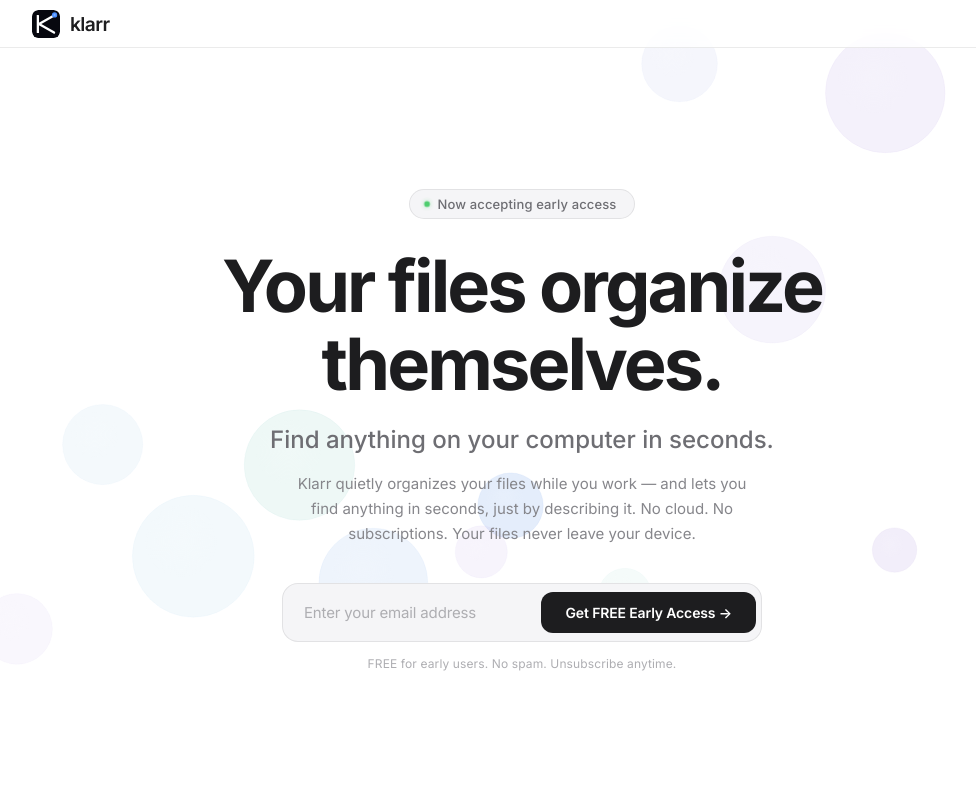
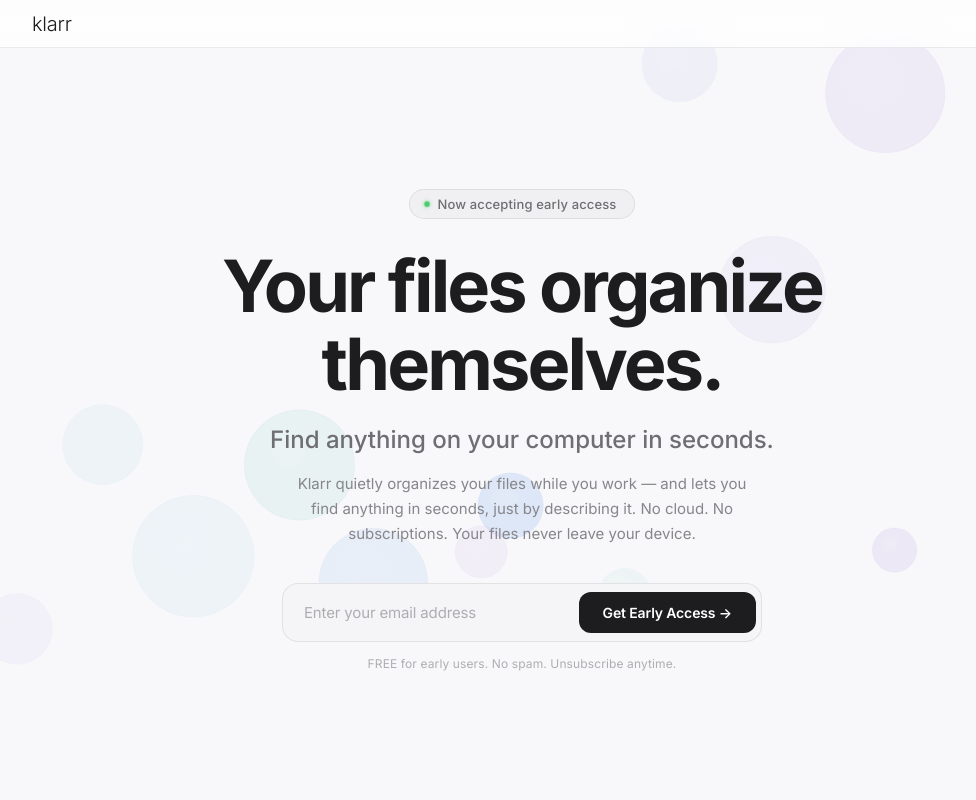
Before and after one commit to Adityasamant011/Klarr, a plain HTML site: page index.html in a window 1280 px wide. Shown: the top 800 px of the page, without its empty margins (118-1094 px from the left). Drawn offline with Linux system fonts and the light colour scheme.

Commit message:
Refactor: clean wordmark, subtle background, and improved content flow

```diff
--- a/index.html
+++ b/index.html
@@ -4,12 +4,26 @@
   <meta charset="UTF-8" />
   <meta name="viewport" content="width=device-width, initial-scale=1.0" />
   <title>Klarr — Your files organize themselves</title>
-  <meta name="description" content="Klarr is a local AI that silently organizes your files and lets you search everything with natural language. 100% on-device. No cloud. No subscriptions." />
+  <meta name="description" content="Klarr is a local AI that silently organizes your files and lets you find anything in seconds. 100% on-device. No cloud. No subscriptions." />
   <meta name="theme-color" content="#ffffff" />
+
+  <!-- Favicon -->
+  <link rel="icon" type="image/x-icon" href="favicon.ico">
+  <link rel="apple-touch-icon" href="logo.png">
+
+  <!-- Social Media Previews (Open Graph) -->
   <meta property="og:title" content="Klarr — Your files organize themselves" />
   <meta property="og:description" content="Find anything on your computer in seconds. Local AI file organizer. No cloud. No subscriptions." />
   <meta property="og:type" content="website" />
-  <meta property="og:url" content="https://klarr.net" />
+  <meta property="og:url" content="https://klarr.space" />
+  <meta property="og:image" content="https://klarr.space/logo.png" />
+
+  <!-- Twitter Card -->
+  <meta name="twitter:card" content="summary_large_image" />
+  <meta name="twitter:title" content="Klarr — Your files organize themselves" />
+  <meta name="twitter:description" content="Local AI file organizer. Find anything in seconds. 100% private." />
+  <meta name="twitter:image" content="https://klarr.space/logo.png" />
+
   <link rel="preconnect" href="https://fonts.googleapis.com" />
   <link rel="preconnect" href="https://fonts.gstatic.com" crossorigin />
   <link href="https://fonts.googleapis.com/css2?family=Inter:wght@300;400;500;600;700;800&display=swap" rel="stylesheet" />
@@ -24,21 +38,6 @@
   <nav id="navbar" class="navbar">
     <div class="nav-inner">
       <a href="/" class="logo" id="logo">
-        <svg class="logo-icon" xmlns="http://www.w3.org/2000/svg" width="32" height="32" viewBox="0 0 160 160">
-          <defs>
-            <clipPath id="clip">
-              <rect x="0" y="0" width="160" height="160" rx="36"/>
-            </clipPath>
-          </defs>
-          <g clip-path="url(#clip)">
-            <rect x="0" y="0" width="160" height="160" fill="#07080f"/>
-            <rect x="27" y="28" width="13" height="104" rx="3.5" fill="white"/>
-            <line x1="40" y1="80" x2="126" y2="31" stroke="white" stroke-width="13" stroke-linecap="round"/>
-            <line x1="40" y1="80" x2="126" y2="129" stroke="white" stroke-width="13" stroke-linecap="round"/>
-            <circle cx="129" cy="28" r="15" fill="#4A8FFF"/>
-            <circle cx="129" cy="28" r="6" fill="white" fill-opacity="0.3"/>
-          </g>
-        </svg>
         <span class="logo-text">klarr</span>
       </a>
     </div>
@@ -80,7 +79,7 @@ No cloud. No subscriptions. Your files never leave your device.
               autocomplete="email"
             />
             <button type="submit" class="cta-button" id="cta-button">
-              Get FREE Early Access →
+              Get Early Access →
             </button>
           </div>
         </form>
--- a/style.css
+++ b/style.css
@@ -11,8 +11,8 @@
 }
 
 :root {
-  --bg: #ffffff;
-  --bg-secondary: #f5f5f7;
+  --bg: #f8f8fa;
+  --bg-secondary: #f0f0f2;
   --text-primary: #1d1d1f;
   --text-secondary: #6e6e73;
   --text-tertiary: #86868b;
@@ -106,10 +106,11 @@ body {
 }
 
 .logo-text {
-  font-size: 1.2rem;
-  font-weight: 600;
+  font-size: 1.25rem;
+  font-weight: 300;
   color: var(--text-primary);
-  letter-spacing: -0.03em;
+  letter-spacing: -0.01em;
+  text-transform: lowercase;
 }
 
 /* ---------- Hero ---------- */
```
